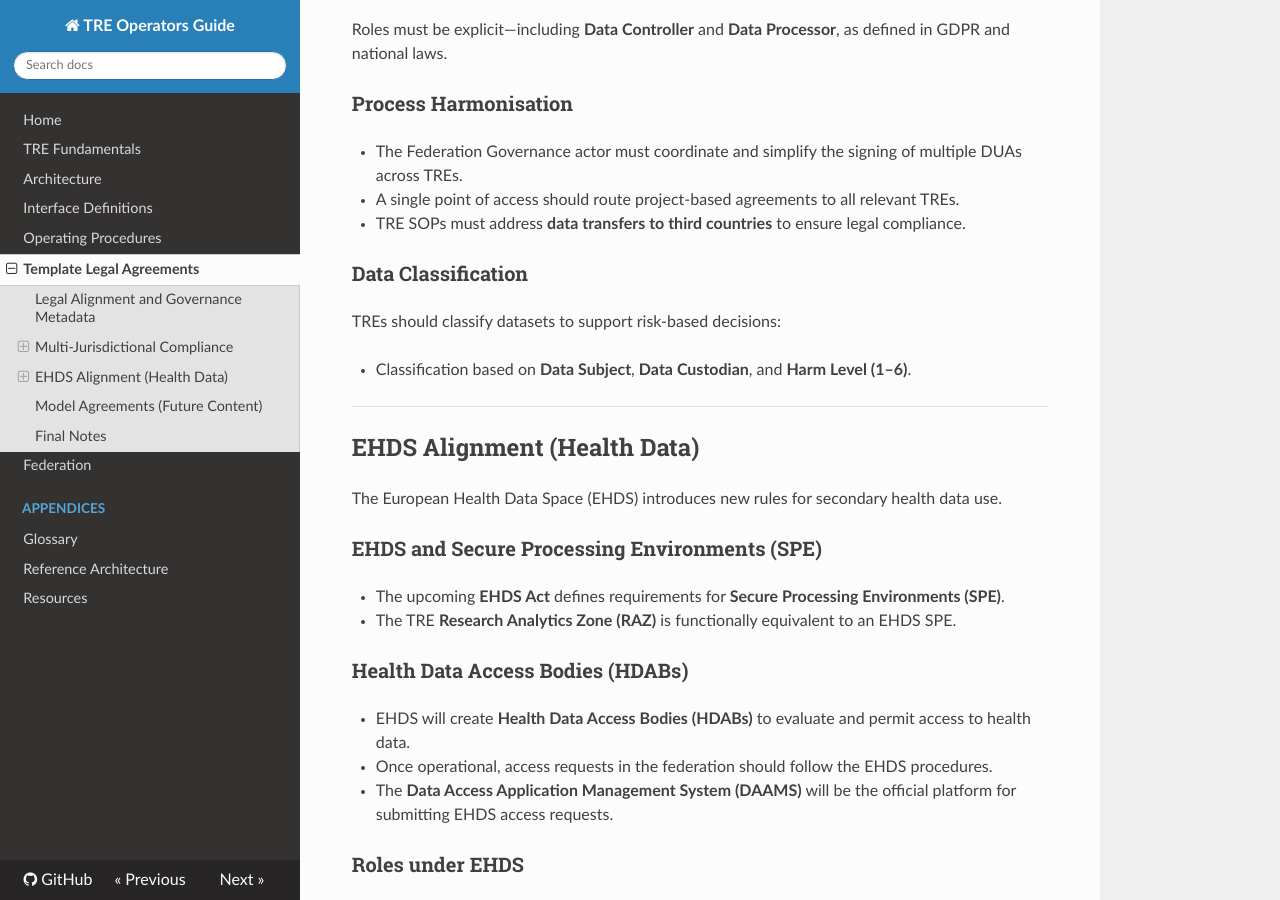
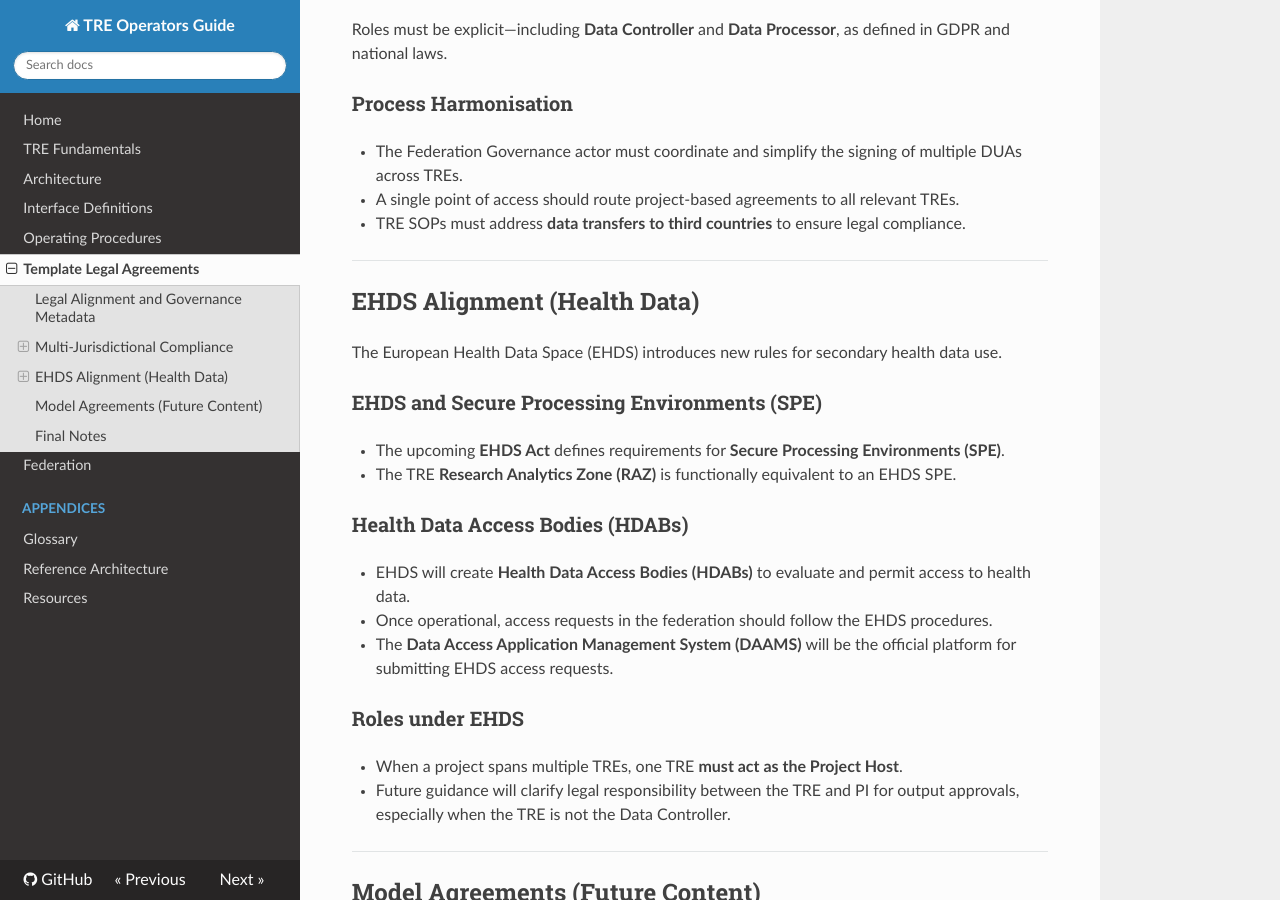
Before and after one commit to unioslo/tre-operators-docs, an MkDocs documentation site: the page built from docs/modules/legal/index.md, in a window 1280 px wide and 900 px high, scrolled down 855 px. Built offline with MkDocs 1.6.1, drawn with Linux system fonts in a browser that asks for light colours; nearby versions of some CDN libraries.

Commit message:
Remove Data Classification section to streamline legal framework documentation for cross-border sensitive data federation.

```diff
--- a/docs/modules/legal/index.md
+++ b/docs/modules/legal/index.md
@@ -35,12 +35,6 @@ Roles must be explicit—including **Data Controller** and **Data Processor**, a
 * A single point of access should route project-based agreements to all relevant TREs.
 * TRE SOPs must address **data transfers to third countries** to ensure legal compliance.
 
-### Data Classification
-
-TREs should classify datasets to support risk-based decisions:
-
-* Classification based on **Data Subject**, **Data Custodian**, and **Harm Level (1–6)**.
-
 ---
 
 ## EHDS Alignment (Health Data)
```
